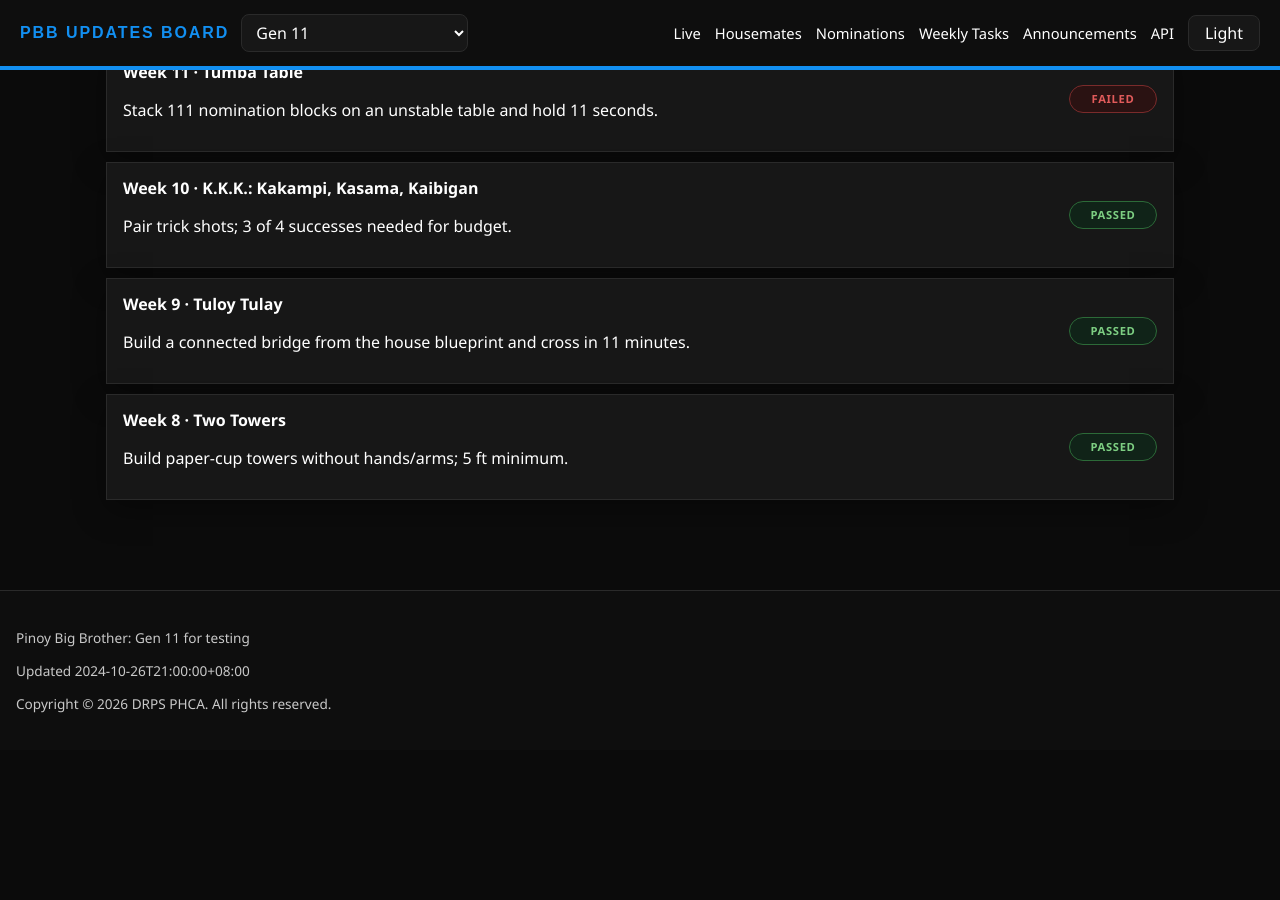
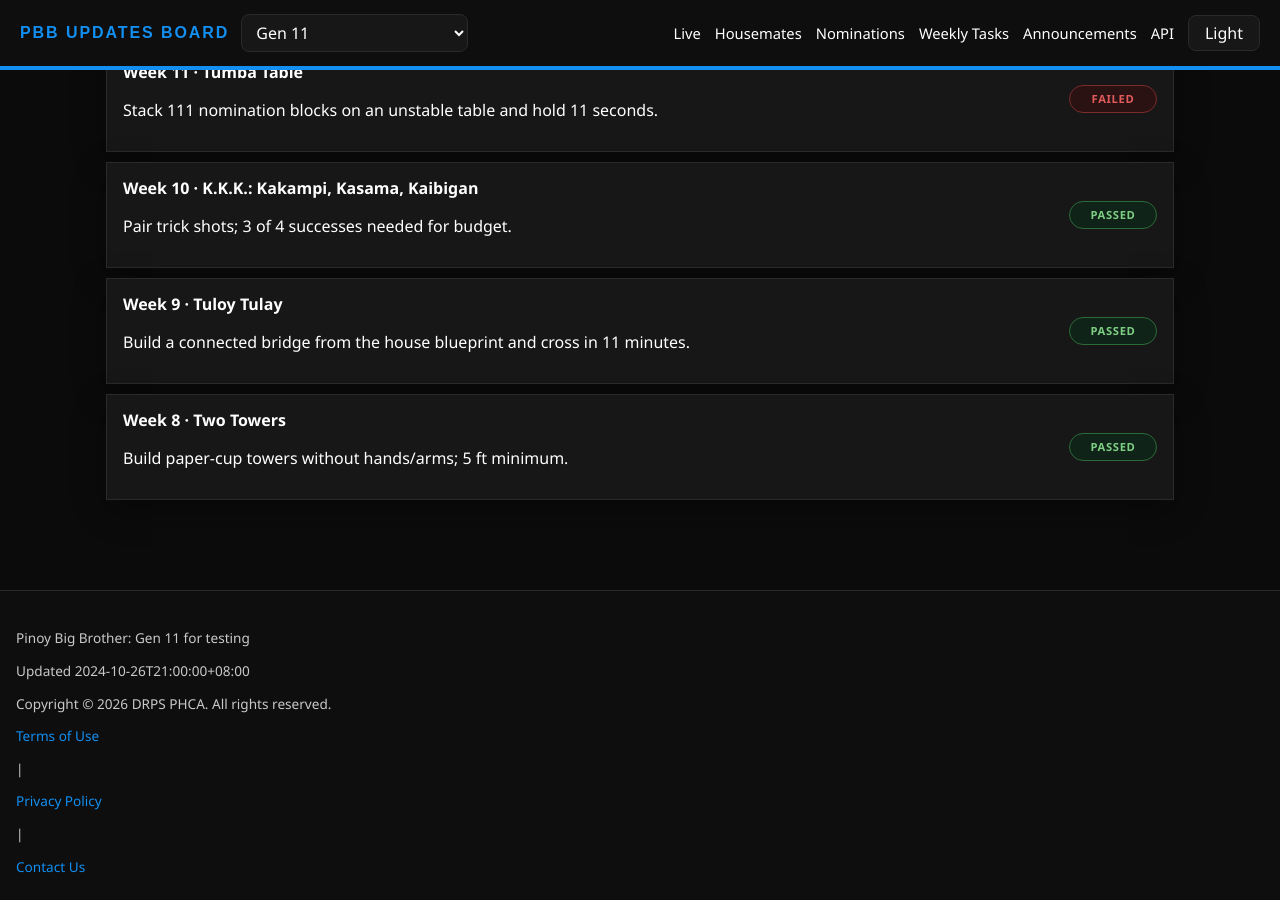
Before and after one commit to drpsphca/PHCASite-PBBUpdates, a Jekyll site: the page built from index.md, in a window 1280 px wide and 900 px high, scrolled down 866 px. Built offline with Jekyll 4.4.1, drawn with Linux system fonts in a browser that asks for light colours; before the commit the page ends 1616 px from its top, so only the background shows below that.

Commit message:
20261001-14

```diff
--- a/_includes/footer.html
+++ b/_includes/footer.html
@@ -2,4 +2,5 @@
   <p>{{ site.data.season.title }}  for testing</p>
   <p>Updated {{ site.data.season.updated_at }}</p>
   <p>Copyright © 2026 DRPS PHCA. All rights reserved.</p>
+  <a href="https://legal.drpsphca.com/terms" class="btn btn-primary">Terms of Use</a><p> | </p><a href="https://drpsphca.com/contact" class="btn btn-primary">Privacy Policy</a><p> | </p><a href="https:/.drpsphca.com/contact" class="btn btn-primary">Contact Us</a>
 </footer>
```
